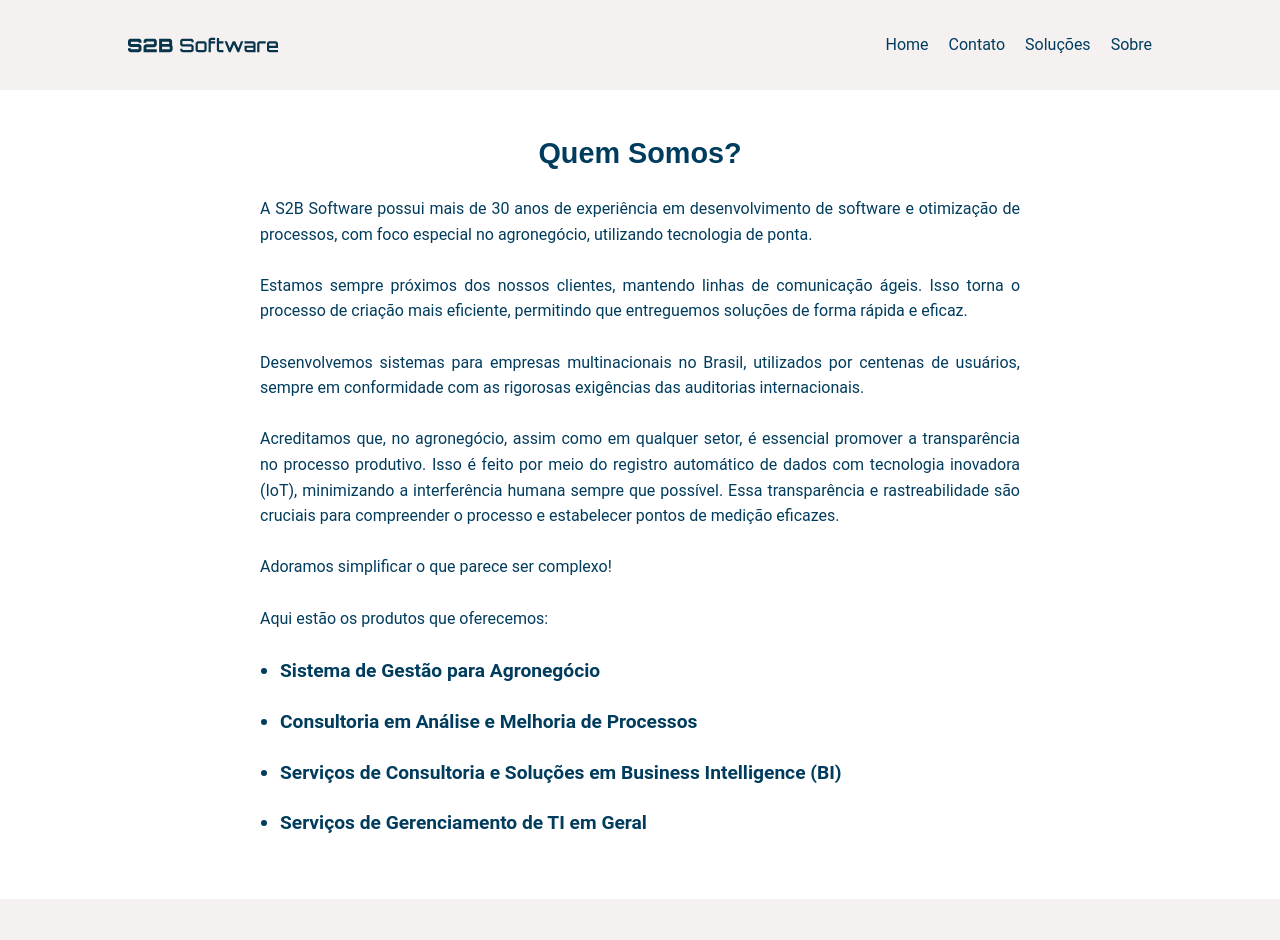
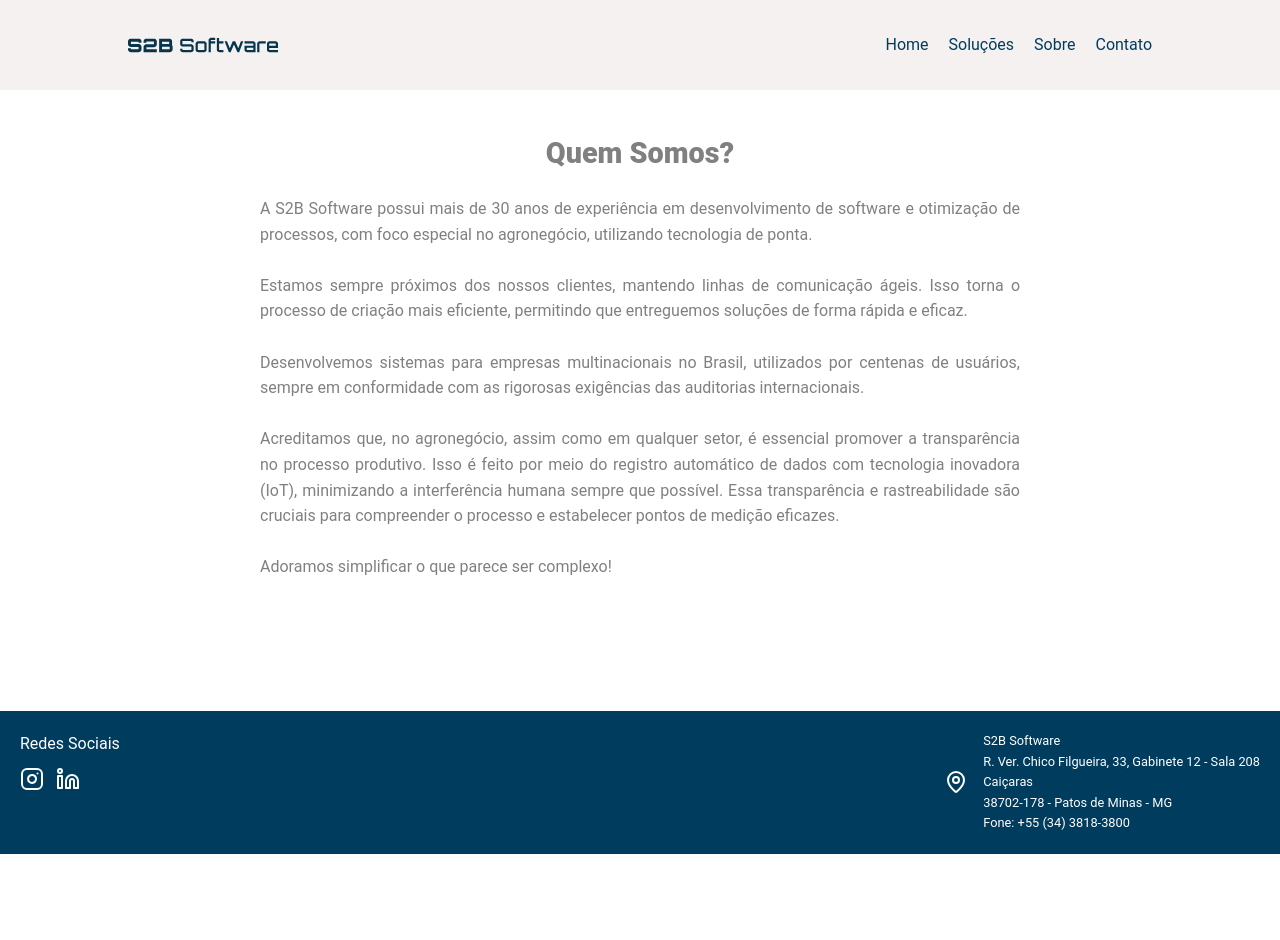
Before and after one commit to OtavioBGoulart/S2BSitee, a React app: page /sobre in a window 1280 px wide. Shown: the top 940 px of the page. After the commit the page ends 854 px from the top, so only its background shows below. Built offline with nearby package versions, Linux system fonts and the light colour scheme; the HTML template or start-up script is replaced by a standard one.

Commit message:
refact: contacts page

```diff
--- a/src/App.tsx
+++ b/src/App.tsx
@@ -8,6 +8,7 @@ import { theme } from "./assets/style/themes";
 import { GlobalStyle } from "./assets/style/globalStyle";
 import { Sobre } from "./pages/sobre";
 import { Neoagro } from "./pages/neoagro";
+import { Form } from "./components/form";
 
 
 const router = createBrowserRouter([
@@ -30,6 +31,10 @@ const router = createBrowserRouter([
       {
         path: "/neoagro",
         element: <Neoagro />
+      },
+      {
+        path: "/contatos",
+        element: <Form />
       }
     ]
   }
--- a/src/components/form.tsx
+++ b/src/components/form.tsx
@@ -191,7 +191,7 @@ const Container = styled.div`
     display: flex;
     padding: 20px 20px;
     box-sizing: border-box;
-    background-color: #f5f1f1;
+    background-color: ${({ theme }) => theme.colors.secondary.lighter};
 `
 
 const FormContainer = styled.div`
--- a/src/components/layout.tsx
+++ b/src/components/layout.tsx
@@ -17,9 +17,6 @@ export function Layout() {
             <Main>
                 <Outlet />
             </Main>
-            <div ref={contatosRef}>
-                <Form />
-            </div>
             <Footer />
         </div>
     );
--- a/src/components/navbar.tsx
+++ b/src/components/navbar.tsx
@@ -1,11 +1,9 @@
 import styled from "styled-components";
 import { useNavigation } from "../hooks/useNavigation";
-import { useScroll } from "../hooks/useRef";
 
 export function Navbar() {
 
-    const { goToSolutions, goHome, goAbout } = useNavigation();
-    const { scrollToContatos } = useScroll();
+    const { goToSolutions, goHome, goAbout, goToContacts } = useNavigation();
 
     return (
         <Container>
@@ -13,9 +11,9 @@ export function Navbar() {
                 <img src="logos2b.svg" onClick={goHome} />
                 <div>
                     <span onClick={goHome}>Home</span>
-                    <span onClick={scrollToContatos}>Contato </span>
                     <span onClick={goToSolutions}>Soluções </span>
                     <span onClick={goAbout}>Sobre </span>
+                    <span onClick={goToContacts}>Contato </span>
                 </div>
             </Header>
         </Container>
--- a/src/pages/sobre/index.tsx
+++ b/src/pages/sobre/index.tsx
@@ -14,17 +14,11 @@ export function Sobre() {
           <br /><br />
           Acreditamos que, no agronegócio, assim como em qualquer setor, é essencial promover a transparência no processo produtivo. Isso é feito por meio do registro automático de dados com tecnologia inovadora (IoT), minimizando a interferência humana sempre que possível. Essa transparência e rastreabilidade são cruciais para compreender o processo e estabelecer pontos de medição eficazes.
           <br /><br />
-          Adoramos simplificar o que parece ser complexo!
+          <Destaque>
+            Adoramos simplificar o que parece ser complexo!
+          </Destaque>
           <br /><br />
-          Aqui estão os produtos que oferecemos:
         </span>
-        <ul>
-          <li>Sistema de Gestão para Agronegócio</li>
-          <li>Consultoria em Análise e Melhoria de Processos</li>
-          <li>Serviços de Consultoria e Soluções em Business Intelligence (BI)</li>
-          <li>Serviços de Gerenciamento de TI em Geral</li>
-        </ul>
-
       </Content>
     </Container>
   );
@@ -45,15 +39,16 @@ const Content = styled.div`
 
 
   h1 {
-    color: ${({ theme }) => theme.colors.primary.light};
-    font: ${({ theme }) => theme.fonts.main};
+    color: ${({ theme }) => theme.colors.secondary.dark};
+    font-family: ${({ theme }) => theme.fonts.main};
     font-size: ${({ theme }) => theme.fontSizes.xlarge};
+    font-weight: 800;
     margin-bottom: 20px;
     text-align: center;
   }
 
   span {
-    color: ${({ theme }) => theme.colors.primary.light};
+    color: ${({ theme }) => theme.colors.secondary.dark};
     font-size: ${({ theme }) => theme.fontSizes.medium};
     display: block;
     margin-bottom: 20px;
@@ -62,19 +57,6 @@ const Content = styled.div`
   br {
     margin-bottom: 20px;
   }
-
-  ul {
-    margin-top: 25px;
-    list-style-type: disc;
-    padding-left: 20px;
-  }
-
- li {
-    color: ${({ theme }) => theme.colors.primary.light};
-    font-size: ${({ theme }) => theme.fontSizes.xmedium};
-    margin-bottom: 20px;
-    font-weight: bolder;
- }
 
 
   @media (max-width: 768px) {
@@ -102,3 +84,8 @@ const Content = styled.div`
 
   }
 `;
+
+const Destaque = styled.span`
+  color: ${({ theme }) => theme.colors.primary.light};
+  font-size: ${({ theme }) => theme.fontSizes.medium};
+`
--- a/src/pages/soluções/dashboards.tsx
+++ b/src/pages/soluções/dashboards.tsx
@@ -56,6 +56,7 @@ const Container = styled.div`
         color: ${({ theme }) => theme.colors.secondary.dark};
         font-size: ${({ theme }) => theme.fontSizes.xlarge};
         font-family: ${({ theme }) => theme.fonts.main};
+        font-weight: 800;
         text-align: center;
         margin-bottom: 40px;
     }
```
